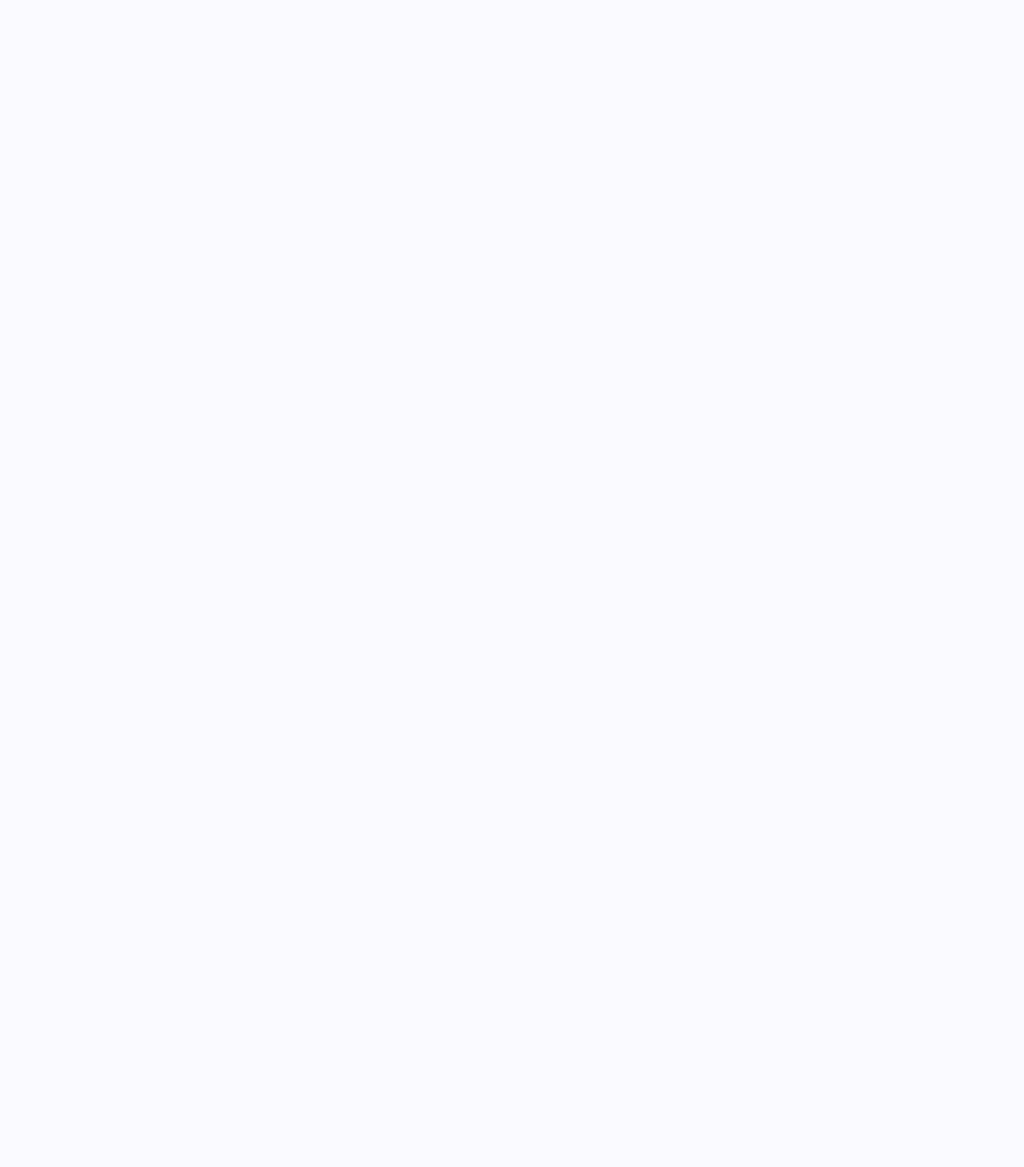
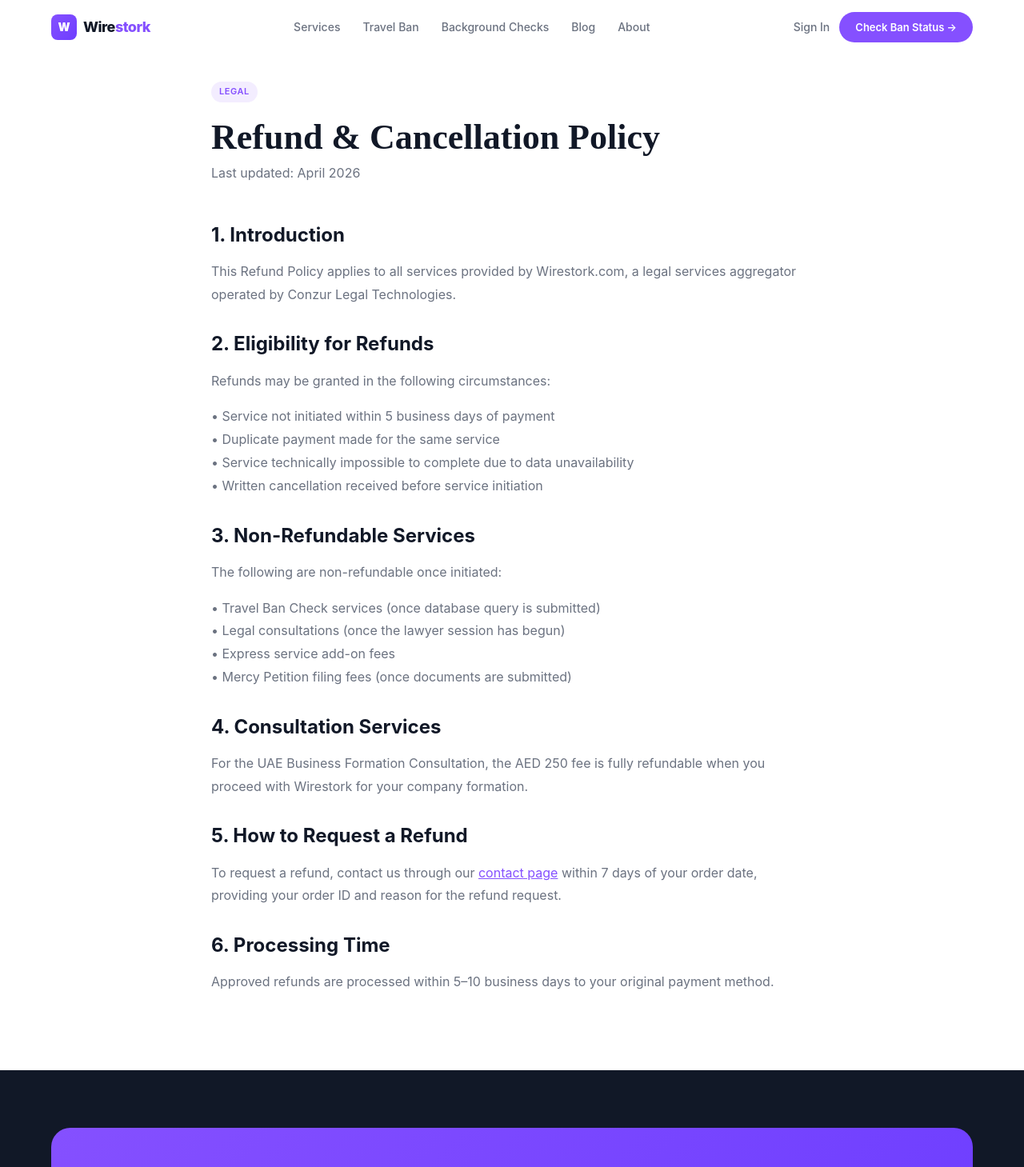
Before and after one commit to followjees/wirestork-next, a Next.js app: page /refunds-and-cancellations in a window 1280 px wide. Before the commit this address had no page. Shown: the top 1459 px of the page at 80% size. Before the commit the page ends 800 px from the top, so only its background shows below. Built offline with nearby package versions, Linux system fonts and the light colour scheme.

Commit message:
feat: Refund Policy page

```diff
--- /dev/null
+++ b/app/(marketing)/refunds-and-cancellations/page.tsx
@@ -0,0 +1,39 @@
+import type { Metadata } from "next";
+
+export const metadata: Metadata = {
+  title: "Refund & Cancellation Policy — Wirestork",
+};
+
+export default function RefundsPage() {
+  return (
+    <div style={{ paddingTop: 100, paddingBottom: 80, background: "white" }}>
+      <div className="container-sm">
+        <div className="badge badge-brand" style={{ marginBottom: 20 }}>Legal</div>
+        <h1 className="display" style={{ fontSize: 44, marginBottom: 8 }}>Refund & Cancellation Policy</h1>
+        <p style={{ color: "var(--muted)", marginBottom: 48 }}>Last updated: April 2026</p>
+        <div className="prose">
+          <h2>1. Introduction</h2>
+          <p>This Refund Policy applies to all services provided by Wirestork.com, a legal services aggregator operated by Conzur Legal Technologies.</p>
+          <h2>2. Eligibility for Refunds</h2>
+          <p>Refunds may be granted in the following circumstances:</p>
+          <p>• Service not initiated within 5 business days of payment<br />
+          • Duplicate payment made for the same service<br />
+          • Service technically impossible to complete due to data unavailability<br />
+          • Written cancellation received before service initiation</p>
+          <h2>3. Non-Refundable Services</h2>
+          <p>The following are non-refundable once initiated:</p>
+          <p>• Travel Ban Check services (once database query is submitted)<br />
+          • Legal consultations (once the lawyer session has begun)<br />
+          • Express service add-on fees<br />
+          • Mercy Petition filing fees (once documents are submitted)</p>
+          <h2>4. Consultation Services</h2>
+          <p>For the UAE Business Formation Consultation, the AED 250 fee is fully refundable when you proceed with Wirestork for your company formation.</p>
+          <h2>5. How to Request a Refund</h2>
+          <p>To request a refund, contact us through our <a href="/reach-us">contact page</a> within 7 days of your order date, providing your order ID and reason for the refund request.</p>
+          <h2>6. Processing Time</h2>
+          <p>Approved refunds are processed within 5–10 business days to your original payment method.</p>
+        </div>
+      </div>
+    </div>
+  );
+}
```
